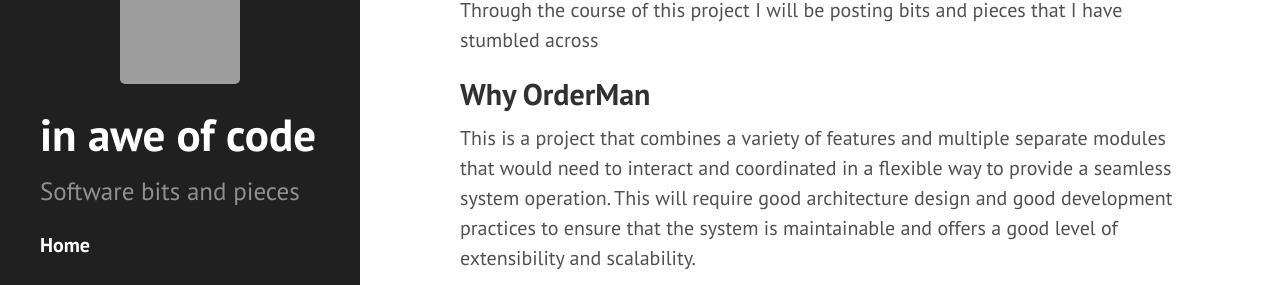
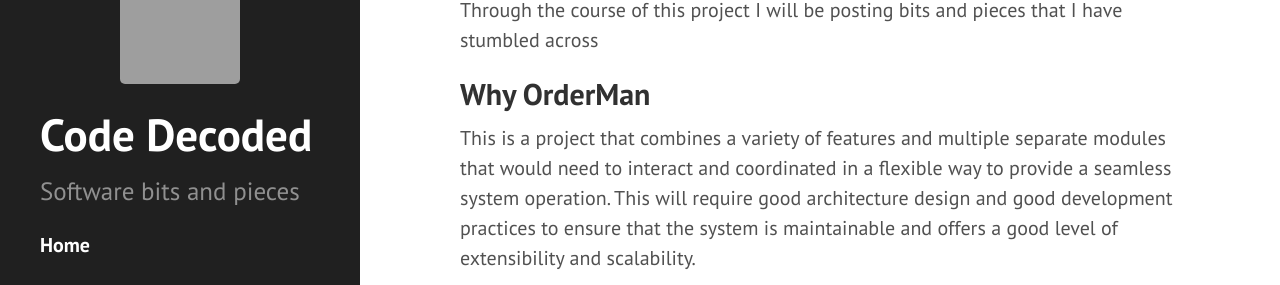
Before and after one commit to pkritiotis/pkritiotis.github.io, a Jekyll site: the page built from index.html, in a window 1280 px wide. Shown: the part 550-835 px from the top of the page. Built offline with Jekyll 4.4.1, drawn with Linux system fonts in a browser that asks for light colours; the list of posts is cut into pages by our own code; grey boxes are pictures that could not be loaded.

Commit message:
renamed title to code decoded

```diff
--- a/_config.yml
+++ b/_config.yml
@@ -3,7 +3,7 @@ highlighter: rouge
 markdown: kramdown
 plugins: [jekyll-paginate]
 url: http://pkritiotis.github.io
-title: in awe of code
+title: Code Decoded
 tagline: Software bits and pieces
 description: Software bits and pieces
 paginate: 5
```
